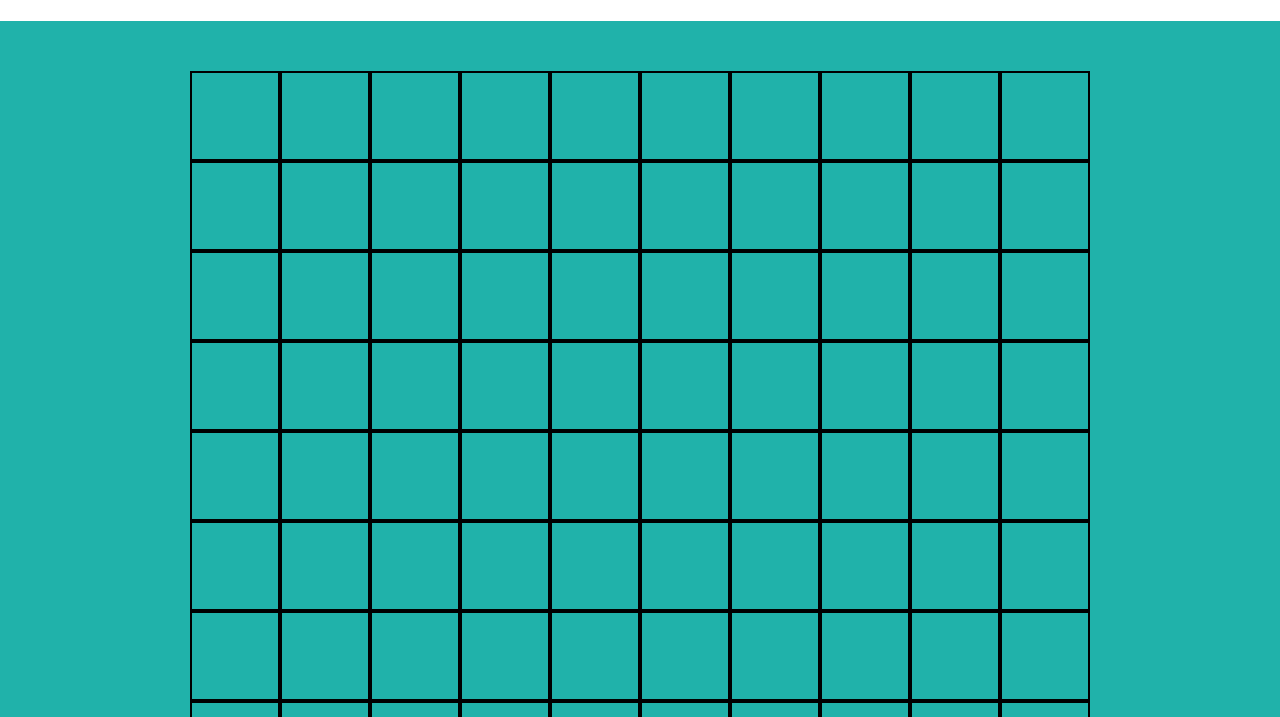
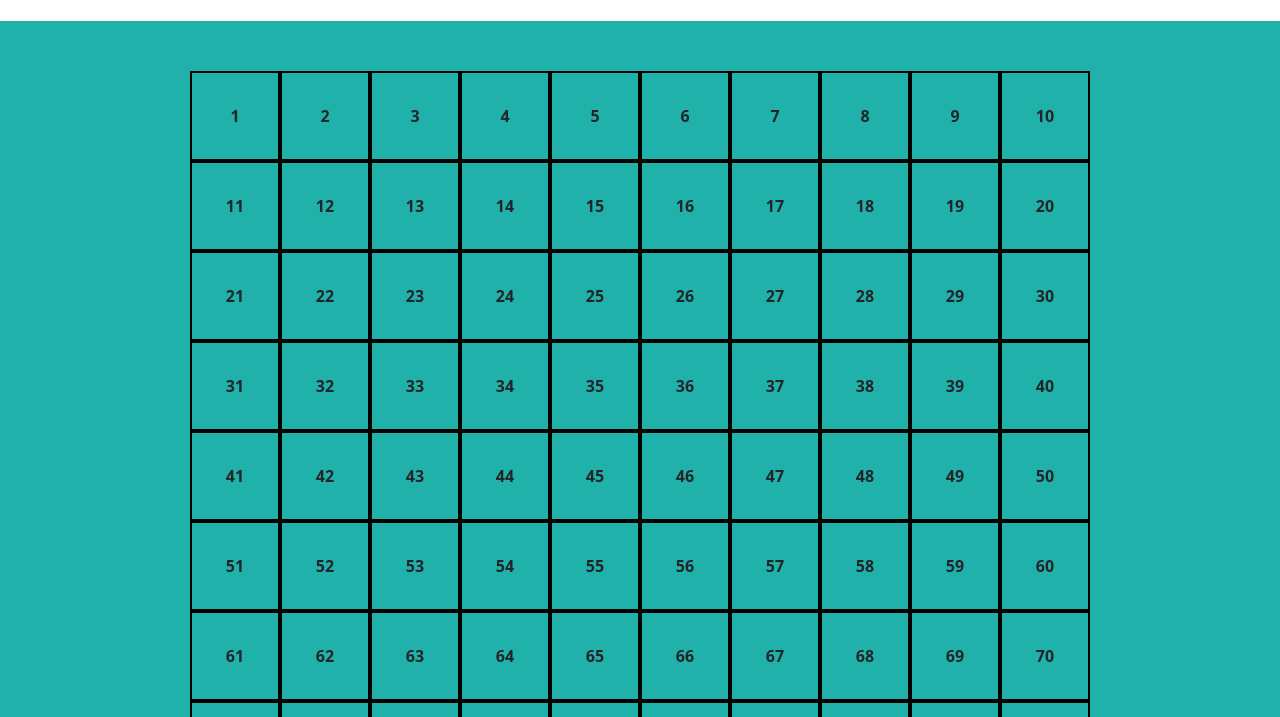
Before and after one commit to ManuelTano/js-campominato-grid, a plain HTML site: page index.html in a window 1280 px wide. Both pictures are taken after a click on the button "Play". Shown: the part 83-800 px from the top of the page. Drawn offline with nearby package versions, Linux system fonts and the light colour scheme.

Commit message:
MILESTONE 3

```diff
--- a/css/style.css
+++ b/css/style.css
@@ -16,4 +16,7 @@
     height: 10%;
     border: 2px solid black;
     display: flex;
+    justify-content: center;
+    align-items: center;
+    font-weight: bold;
 }
--- a/js/script.js
+++ b/js/script.js
@@ -4,13 +4,19 @@
 // Quando l'utente clicca su ogni cella, la cella cliccata si colora di azzurro
 // ed emetto un messaggio in console con il numero della cella cliccata.
 
+// Prendo l'elemento dal DOM
+
 const grid = document.getElementById('griglia');
 
-function createCell () {
+
+function createCell (content) {
     const cell = document.createElement ('div');
     cell.className = 'cell';
+    cell.innerText = content;
     return cell;
 }
+
+// Impostazioni iniziali
 
 const rows = 10;
 const cells = 10;
@@ -18,9 +24,12 @@ const totalCell = rows * cells;
 
 const button = document.getElementById('play');
 
+// Tramite un click, genero la griglia
+
 button.addEventListener('click', function() {
     for (let i = 1; i <= totalCell; i++ ) {
-        const cella =  createCell();
+        const cella =  createCell(i);
         grid.appendChild(cella);
     }
+
 })
```
